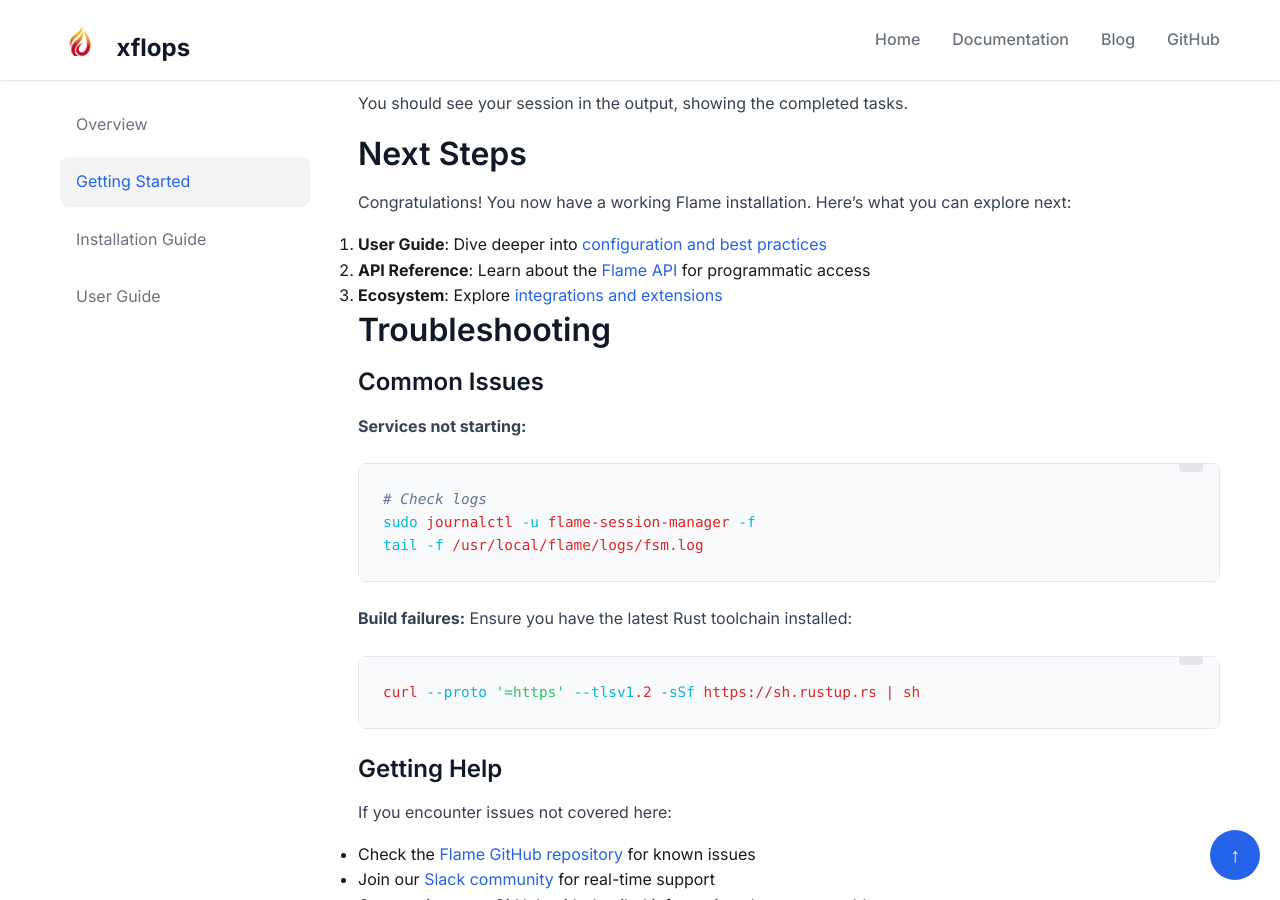
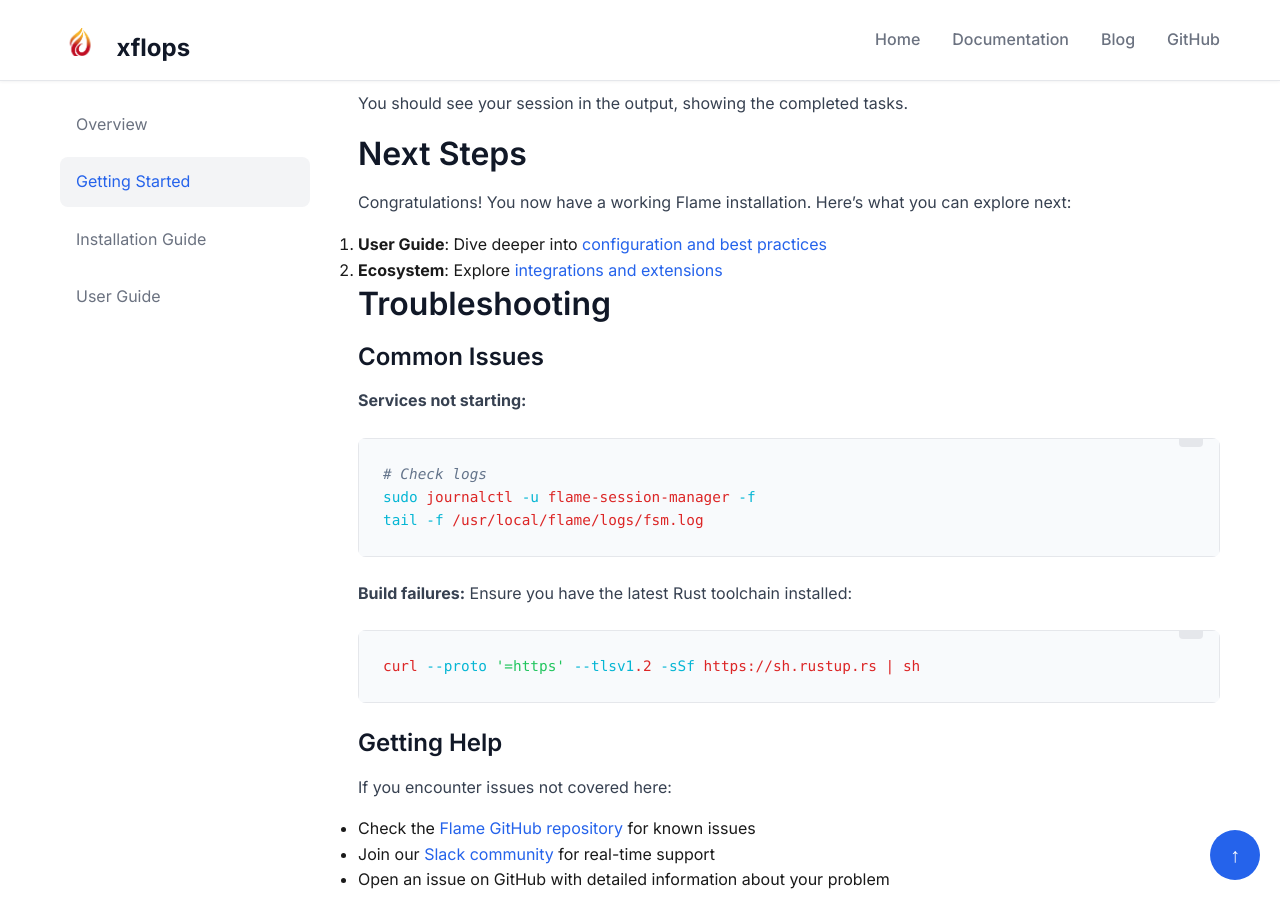
Before and after one commit to xflops/xflops.github.io, a Jekyll site: the page built from _docs/getting-started.md, in a window 1280 px wide and 900 px high, scrolled down 3035 px. Built offline with Jekyll 4.4.1, drawn with Linux system fonts in a browser that asks for light colours.

Commit message:
fix: remove broken api-reference link from getting-started.md

```diff
--- a/_docs/getting-started.md
+++ b/_docs/getting-started.md
@@ -132,8 +132,7 @@ You should see your session in the output, showing the completed tasks.
 Congratulations! You now have a working Flame installation. Here's what you can explore next:
 
 1. **User Guide**: Dive deeper into [configuration and best practices](/docs/user-guide/)
-2. **API Reference**: Learn about the [Flame API](/docs/api-reference/) for programmatic access
-3. **Ecosystem**: Explore [integrations and extensions](/docs/ecosystem/)
+2. **Ecosystem**: Explore [integrations and extensions](/docs/ecosystem/)
 
 ## Troubleshooting
 
```
